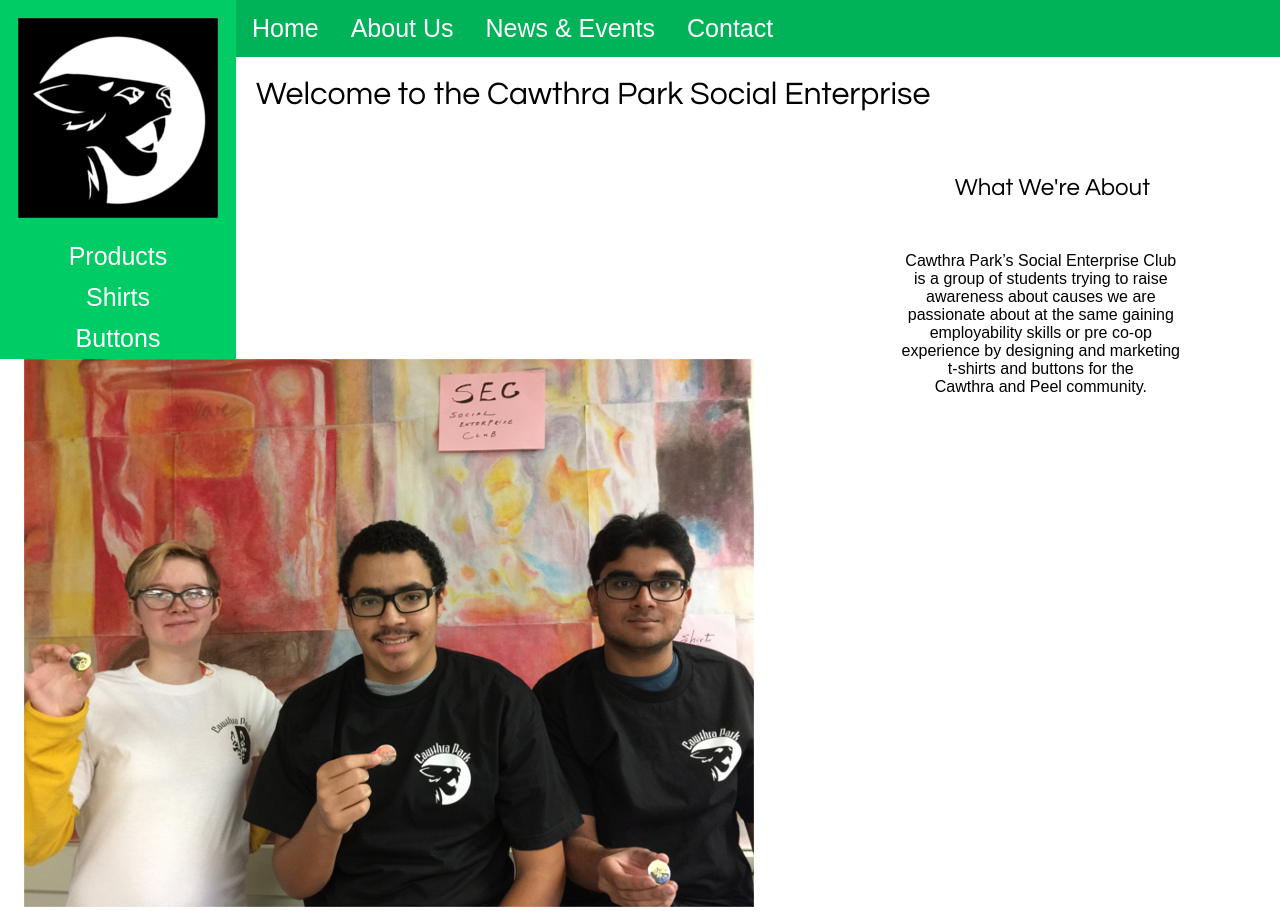
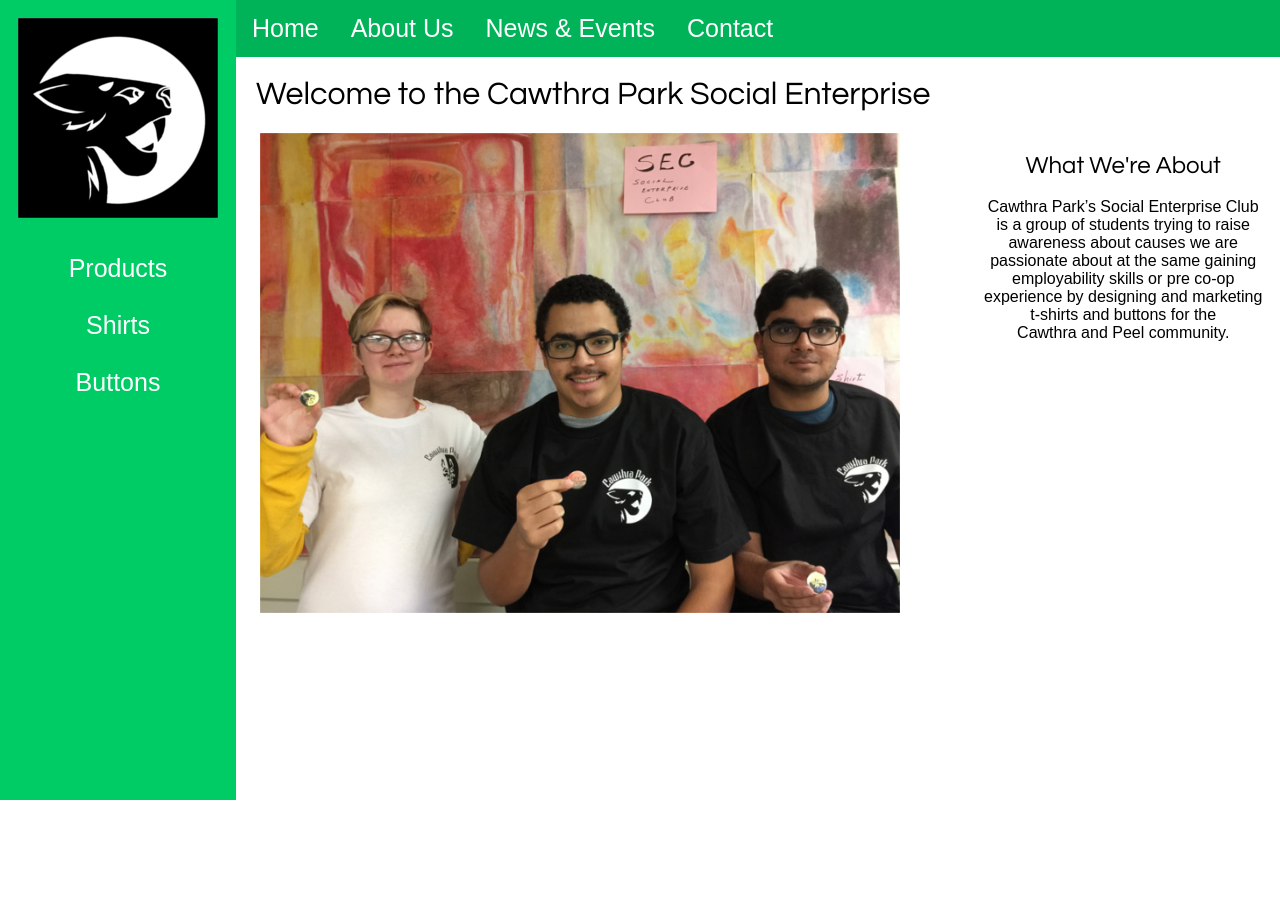
Before and after one commit to cpseclub/cpseclub.github.io, a plain HTML site: page index.html in a window 1280 px wide. After the commit the page ends 800 px from the top, so only its background shows below. Drawn offline with Linux system fonts and the light colour scheme.

Commit message:
improvements
improved layout method
fixed sidebar

```diff
--- a/index.html
+++ b/index.html
@@ -5,8 +5,14 @@
 <link rel="stylesheet" type="text/css" href="stylesheet.css">
 </head>
 <body>
-<!--CPSEC Top Right Corner Logo-->
-<a href="index.html" title="Home"><img src="assets/cornerlogo.jpeg" class="cornerlogo" /></a>
+<!--Side Navigation Bar-->
+<ul class="sidenav">
+	<!--CPSEC Top Right Corner Logo-->
+	<a href="index.html" title="Home"><img src="assets/cornerlogo.jpeg" class="cornerlogo" /></a>
+	<li><a href="products.html">Products</a></li>
+	<li><a href="shirts.html">Shirts</a></li>
+	<li><a href="buttons.html">Buttons</a></li>
+</ul>
 <!--Top Navigation Bar-->
 <div class="topnav">
 	<a href="index.html">Home</a>
@@ -16,16 +22,12 @@
 </div>
 <!--Page Title-->
 <h1>Welcome to the Cawthra Park Social Enterprise</h1>
+<!--Cover Photo-->
+<a href="about.html" title="Meet The Team"><img src="assets/members.jpeg" class="members" /></a>
 <!--What We're About-->
+<div class="intro">
 <h2>What We're About</h2>
 <p>Cawthra Park’s Social Enterprise Club<br/> is a group of students trying to raise<br/> awareness about causes we are<br/> passionate about at the same gaining<br/> employability skills or pre co-op<br/> experience by designing and marketing<br/> t-shirts and buttons for the<br/> Cawthra and Peel community.</p>
-<!--Side Navigation Bar-->
-<div class="sidenav">
-	<a href="products.html">Products</a>
-	<a href="shirts.html">Shirts</a>
-	<a href="buttons.html">Buttons</a>
 </div>
-<!--Cover Photo-->
-<a href="about.html" title="Meet The Team"><img src="assets/members.jpeg" class="members" /></a>
 </body>
 </html>
--- a/stylesheet.css
+++ b/stylesheet.css
@@ -3,7 +3,7 @@ body {
 }
 
 div.topnav {
-	margin-left: 200px;
+	margin-left: 236px;
     overflow: hidden;
     background-color: #00b359;
 }
@@ -23,35 +23,29 @@ div.topnav a:hover {
     background-color: #66b3ff;
 }
 
-div.topnav a.active {
-    background-color: #66b3ff;
-    color: white;
+ul.sidenav {
+    list-style-type: none;
+    margin: 0;
+    padding: 0;
+    width: 236px;
+    background-color: #00cc66;
+    position: fixed;
+    height: 100%;
+    overflow: auto;
 }
 
-div.sidenav {
-	clear: left;
-	float: left;
-	width: 236px;
-    background-color: #00cc66;
-}
-
-div.sidenav a {
+li a {
 	font-family: "Arial Verdana", sans-serif;
 	color: white;
 	font-size: 25px;
     display: block;
-	padding: 6px;
     text-align: center;
+    padding: 14px 16px;
     text-decoration: none;
 }
 
-div.sidenav a:hover {
+li a:hover:not(.active) {
     background-color: #66b3ff;
-}
-
-div.sidenav a.active {
-    background-color: #66b3ff;
-    color: white;
 }
 
 h1 {
@@ -60,30 +54,32 @@ h1 {
 	font-weight: normal;
 }
 
+div.intro {
+	margin-left: 80px;
+	display: inline-block;
+	vertical-align: top;
+}
+
 h2 {
-	float: right;
-	margin-top: 42px;
-	margin-right: 130px;
+	text-align: center;
 	font-family: "Century Gothic", sans-serif;
 	font-weight: normal;
 }
 
 p {
-	float: right;
-	clear: left;
-	margin-right: 100px;
 	text-align: center;
 	font-family: "Arial Verdana", sans-serif;
 	font-weight: normal;
 }
 
 img.cornerlogo {
-	float: left;
 	border-style: solid;
 	border-width: 18px;
 	border-color: #00cc66;
 }
 
 img.members {
-	margin-left: 24px;
+	margin-left: 260px;
+	height: auto;
+	width: 50%;
 }
```
